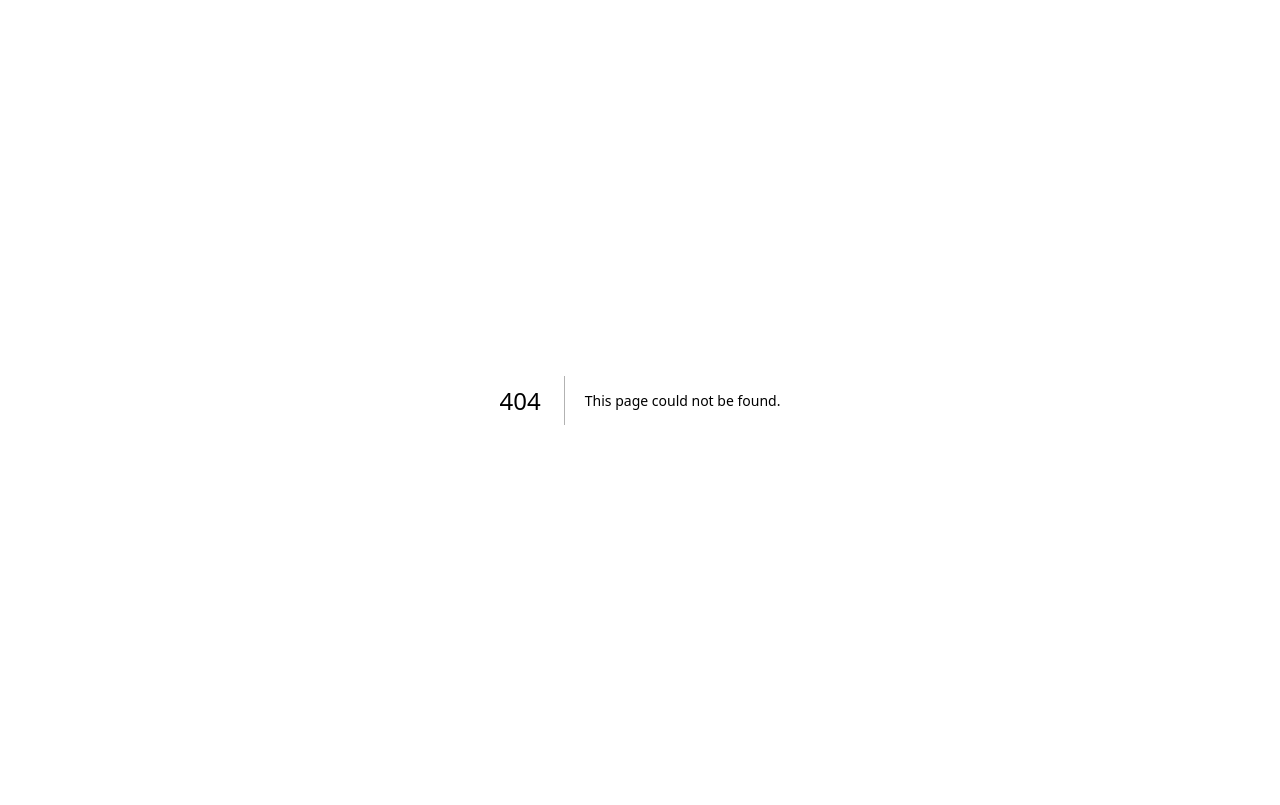
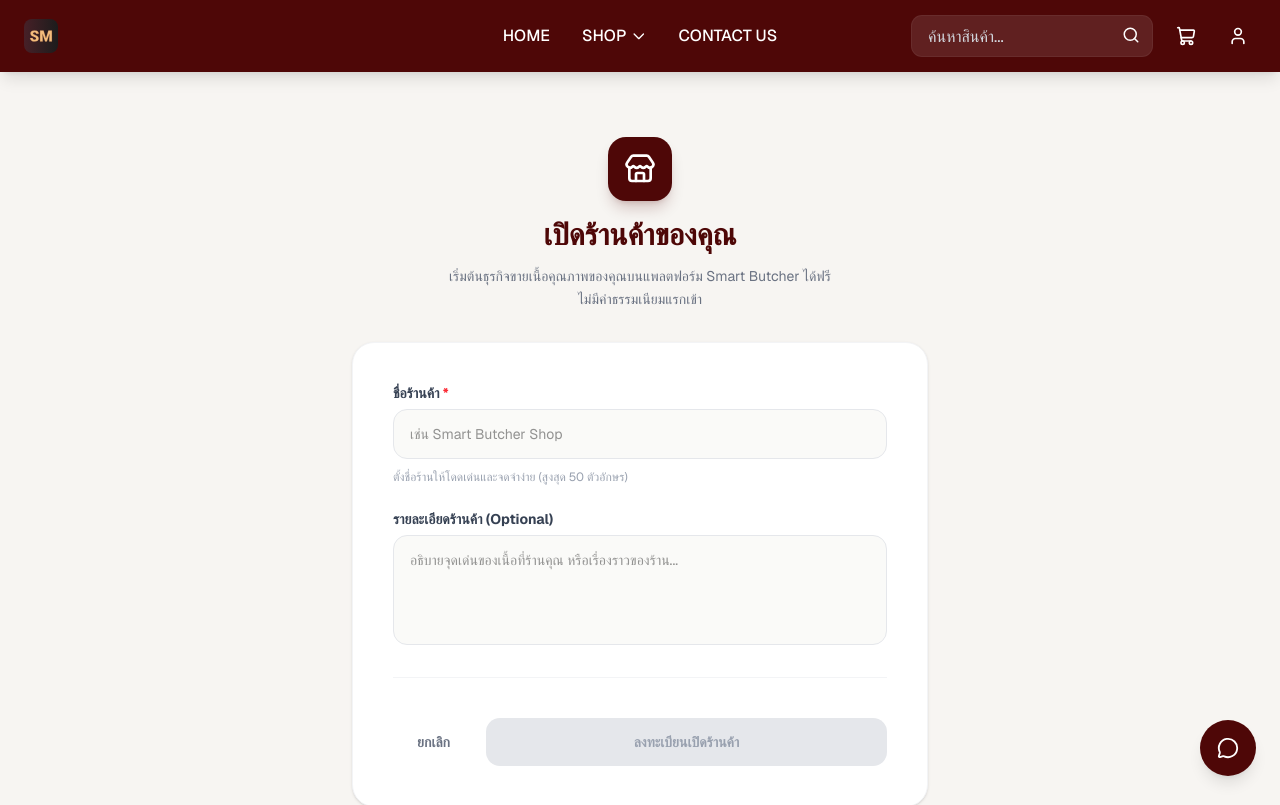
Before and after one commit to aphiwat03/Smart-Butcher-Marketplace, a Next.js app in the folder frontend/: page /create-store in a window 1280 px wide. Before the commit this address had no page. Shown: the top 805 px of the page. Built offline with nearby package versions, Linux system fonts and the light colour scheme.

Commit message:
feat(create-store): implement store registration

```diff
--- /dev/null
+++ b/frontend/app/(main)/create-store/page.tsx
@@ -0,0 +1,176 @@
+"use client";
+
+import { useState } from "react";
+import { useRouter } from "next/navigation";
+import { Store, Info, CheckCircle2 } from "lucide-react";
+import Link from "next/link";
+
+export default function CreateStorePage() {
+  const router = useRouter();
+  const [name, setName] = useState("");
+  const [description, setDescription] = useState("");
+  const [isLoading, setIsLoading] = useState(false);
+  const [error, setError] = useState<string | null>(null);
+  const [isSuccess, setIsSuccess] = useState(false);
+
+  const handleSubmit = async (e: React.FormEvent) => {
+    e.preventDefault();
+    setIsLoading(true);
+    setError(null);
+
+    try {
+      const token = localStorage.getItem("accessToken");
+      if (!token) {
+        throw new Error("กรุณาล็อกอินก่อนทำการเปิดร้านค้า");
+      }
+
+      const response = await fetch("http://localhost:3001/store", {
+        method: "POST",
+        headers: {
+          "Content-Type": "application/json",
+          Authorization: `Bearer ${token}`,
+        },
+        body: JSON.stringify({
+          name: name.trim(),
+          description: description.trim(),
+        }),
+      });
+
+      if (!response.ok) {
+        const errorData = await response.json();
+        throw new Error(errorData.message || "เกิดข้อผิดพลาดในการสร้างร้านค้า");
+      }
+
+      setIsSuccess(true);
+      setTimeout(() => {
+        router.push("/seller");
+      }, 2000);
+    } catch (err: any) {
+      console.error(err);
+      setError(err.message);
+    } finally {
+      setIsLoading(false);
+    }
+  };
+
+  if (isSuccess) {
+    return (
+      <div className="min-h-screen bg-[#f7f5f2] flex items-center justify-center p-6 w-full">
+        <div className="bg-white p-10 rounded-3xl shadow-sm border border-gray-100 flex flex-col items-center text-center max-w-md w-full animate-[fadeUp_0.4s_ease_both]">
+          <div className="w-20 h-20 bg-green-50 rounded-full flex items-center justify-center mb-6">
+            <CheckCircle2 size={40} className="text-green-600" />
+          </div>
+          <h2 className="text-2xl font-black text-[#4E0707] mb-2">
+            ยินดีต้อนรับ!
+          </h2>
+          <p className="text-sm text-gray-500 mb-6 leading-relaxed">
+            ระบบได้สร้างร้าน <strong>{name}</strong> ของคุณเรียบร้อยแล้ว <br />
+            กำลังพาท่านเข้าสู่ระบบจัดการร้านค้า...
+          </p>
+        </div>
+      </div>
+    );
+  }
+
+  return (
+    <div className="min-h-screen bg-[#f7f5f2] text-[#2c2c2c] antialiased w-full flex items-center justify-center py-12 px-6">
+      <div className="max-w-xl w-full">
+        {/* Header */}
+        <div className="text-center mb-8">
+          <div className="w-16 h-16 bg-[#4E0707] rounded-2xl flex items-center justify-center mx-auto mb-4 shadow-lg shadow-[#4E0707]/20">
+            <Store size={32} className="text-white" />
+          </div>
+          <h1 className="text-3xl font-black text-[#4E0707]">
+            เปิดร้านค้าของคุณ
+          </h1>
+          <p className="text-gray-500 mt-3 text-sm max-w-sm mx-auto leading-relaxed">
+            เริ่มต้นธุรกิจขายเนื้อคุณภาพของคุณบนแพลตฟอร์ม Smart Butcher ได้ฟรี
+            ไม่มีค่าธรรมเนียมแรกเข้า
+          </p>
+        </div>
+
+        {/* Form */}
+        <div className="bg-white p-8 sm:p-10 rounded-3xl shadow-sm border border-gray-100">
+          {error && (
+            <div className="mb-6 p-4 bg-red-50 border border-red-100 rounded-xl text-sm text-red-600 flex items-start gap-2">
+              <Info size={16} className="mt-0.5 shrink-0" />
+              <p>{error}</p>
+            </div>
+          )}
+
+          <form onSubmit={handleSubmit} className="flex flex-col gap-6">
+            {/* Input */}
+            <div className="flex flex-col gap-1.5 w-full">
+              <label htmlFor="name" className="text-sm font-bold text-gray-700">
+                ชื่อร้านค้า <span className="text-red-500">*</span>
+              </label>
+              <input
+                id="name"
+                type="text"
+                value={name}
+                onChange={(e) => setName(e.target.value)}
+                placeholder="เช่น Smart Butcher Shop"
+                required
+                disabled={isLoading}
+                maxLength={50}
+                className="w-full border border-gray-200 rounded-xl px-4 py-3.5 text-sm bg-[#fafaf8] focus:bg-white focus:outline-none focus:border-[#4E0707] focus:ring-1 focus:ring-[#4E0707] transition-all disabled:opacity-50"
+              />
+              <p className="text-xs text-gray-400 mt-1">
+                ตั้งชื่อร้านให้โดดเด่นและจดจำง่าย (สูงสุด 50 ตัวอักษร)
+              </p>
+            </div>
+
+            {/* Input */}
+            <div className="flex flex-col gap-1.5 w-full">
+              <label
+                htmlFor="description"
+                className="text-sm font-bold text-gray-700"
+              >
+                รายละเอียดร้านค้า (Optional)
+              </label>
+              <textarea
+                id="description"
+                value={description}
+                onChange={(e) => setDescription(e.target.value)}
+                placeholder="อธิบายจุดเด่นของเนื้อที่ร้านคุณ หรือเรื่องราวของร้าน..."
+                rows={4}
+                disabled={isLoading}
+                className="w-full border border-gray-200 rounded-xl px-4 py-3.5 text-sm bg-[#fafaf8] focus:bg-white focus:outline-none focus:border-[#4E0707] focus:ring-1 focus:ring-[#4E0707] transition-all disabled:opacity-50 resize-none"
+              />
+            </div>
+
+            <hr className="border-gray-100 my-2" />
+
+            {/* Submit */}
+            <div className="flex flex-col sm:flex-row gap-3 items-center mt-2">
+              <Link
+                href="/"
+                className="w-full sm:w-auto px-6 py-3.5 text-sm font-bold text-gray-500 hover:text-gray-800 transition-colors text-center order-2 sm:order-1"
+              >
+                ยกเลิก
+              </Link>
+              <button
+                type="submit"
+                disabled={isLoading || !name.trim()}
+                className={`w-full sm:flex-1 py-3.5 px-6 rounded-xl text-sm font-bold transition-all order-1 sm:order-2 flex items-center justify-center gap-2 ${
+                  isLoading || !name.trim()
+                    ? "bg-gray-200 text-gray-400 cursor-not-allowed"
+                    : "bg-[#4E0707] hover:bg-[#3D0505] text-white shadow-md shadow-[#4E0707]/10 hover:shadow-lg hover:-translate-y-0.5"
+                }`}
+              >
+                {isLoading ? (
+                  <>
+                    <span className="inline-block h-4 w-4 border-2 border-white/30 border-t-white rounded-full animate-spin" />
+                    กำลังสร้างร้าน...
+                  </>
+                ) : (
+                  "ลงทะเบียนเปิดร้านค้า"
+                )}
+              </button>
+            </div>
+          </form>
+        </div>
+      </div>
+    </div>
+  );
+}
```
